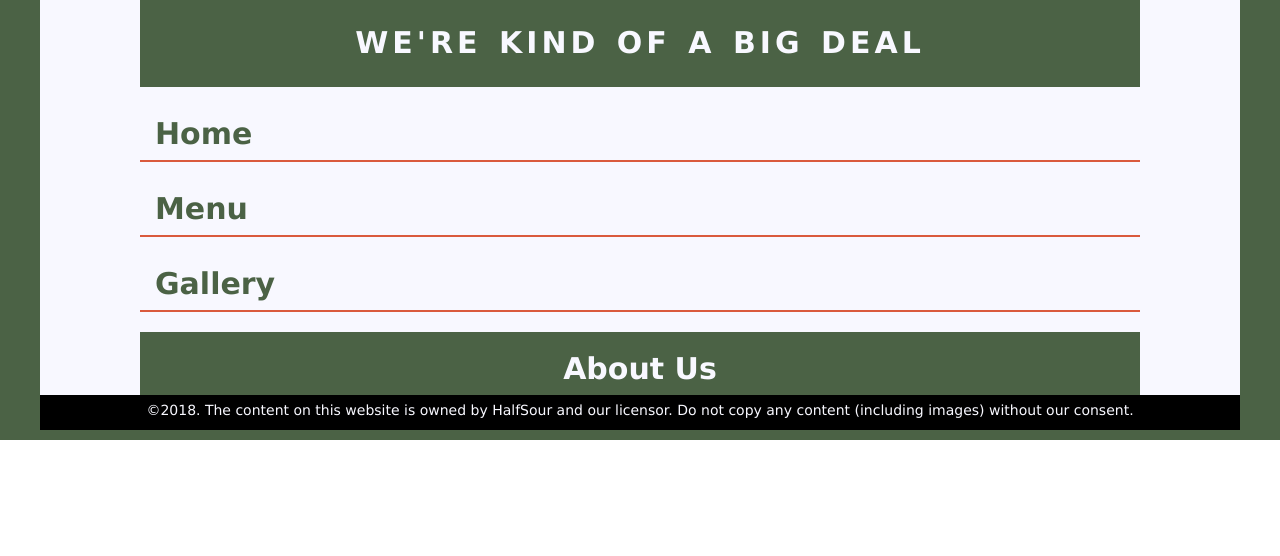
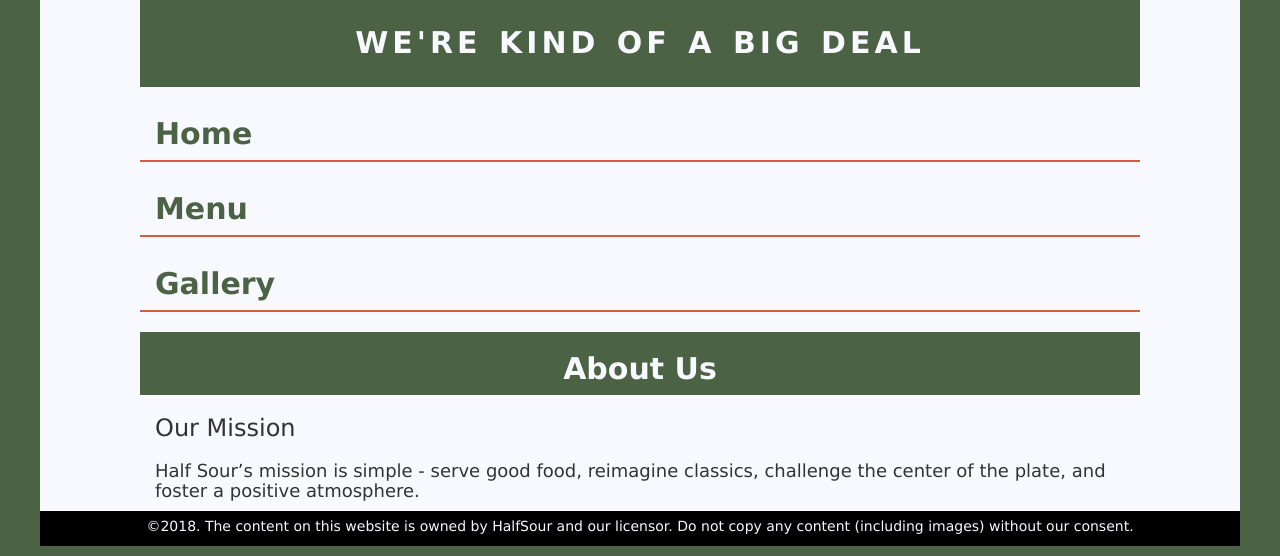
Before and after one commit to HalfSourDeli/HalfSourDeli.github.io, a plain HTML site: page aboutus.html in a window 1280 px wide. Shown: the part 394-950 px from the top of the page. Before the commit the page ends 834 px from the top, so only its background shows below. Drawn offline with nearby package versions, Linux system fonts and the light colour scheme.

Commit message:
Update aboutus.html

```diff
--- a/aboutus.html
+++ b/aboutus.html
@@ -78,7 +78,22 @@ Providence, RI 02903</p></div>
           <div class="col-sm-1"></div>
       </div>
     <!--Row One-->
+      <div class="row">
+          <div class="col-sm-1"></div>
+          <div class="col-sm-10">
+            <h3>Our Mission</h3>
+          </div>
+          <div class="col-sm-1 mission"></div>
+      </div>
 
+      <div class="row">
+          <div class="col-sm-1"></div>
+          <div class="col-sm-10 missionstatment">
+            <h4>Half Sour’s mission is simple - serve good food, reimagine classics, challenge the center of the plate, and foster a positive atmosphere.
+            </h4>
+          </div>
+          <div class="col-sm-1"></div>
+      </div>
 
       <!--footer-->
       <div class="row">
```
